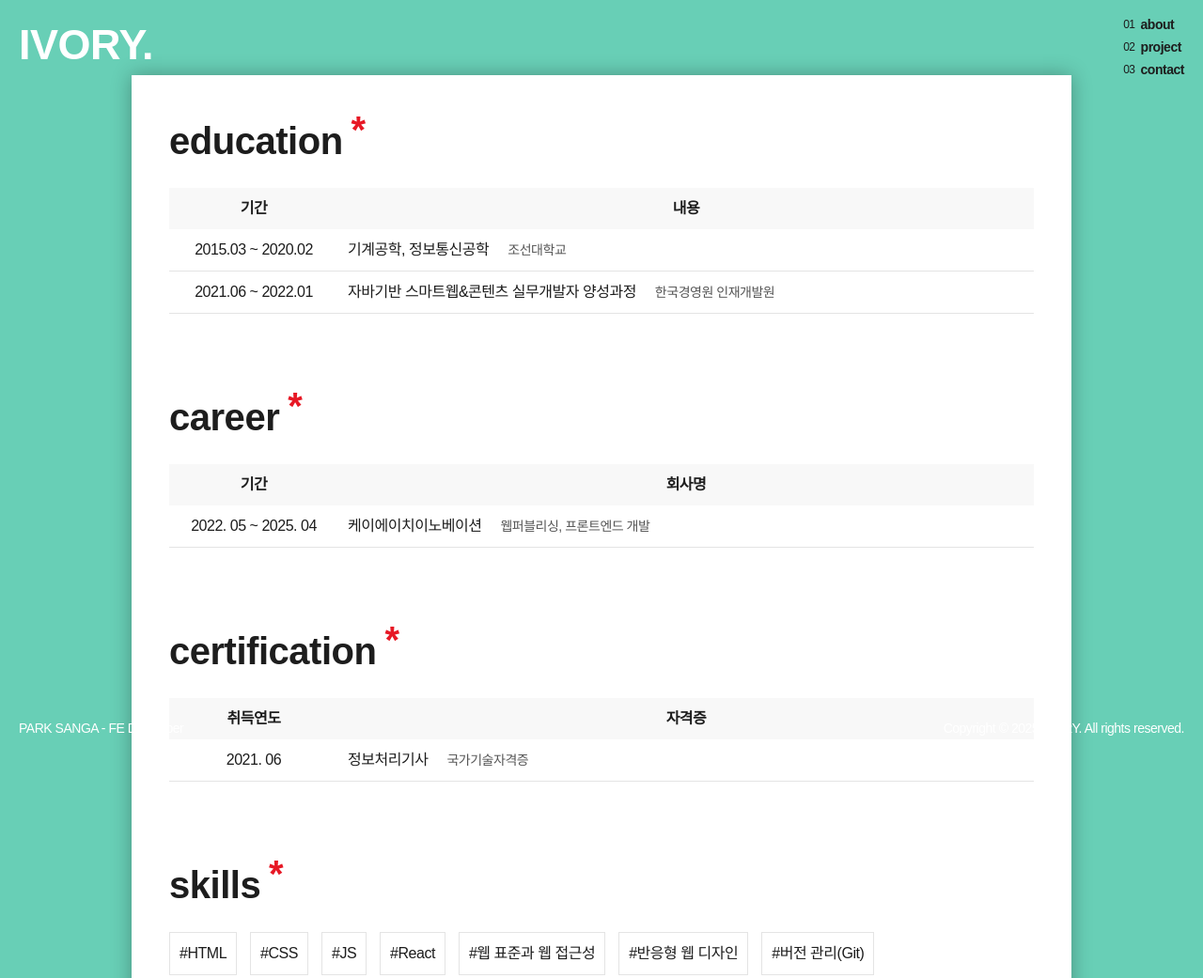
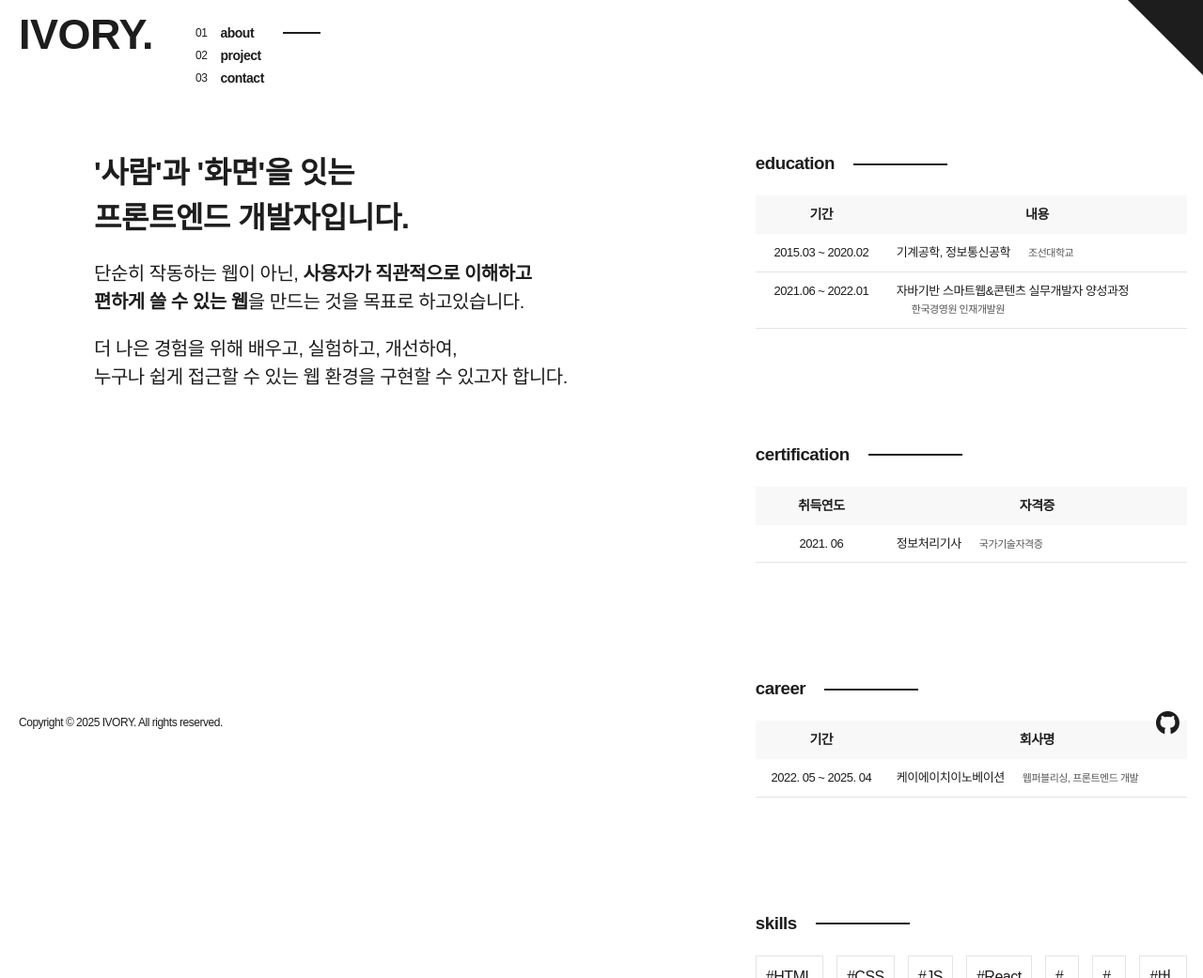
Before and after one commit to garlatonic/FE7-LECT1, a plain HTML site: page pages/about.html in a window 1280 px wide. Shown: the top 1041 px of the page at 94% size. Drawn offline with Linux system fonts and the light colour scheme; a web font is replaced by a local one.

Commit message:
홈, 어바웃페이지, 이외 페이지

```diff
--- a/assets/css/style.css
+++ b/assets/css/style.css
@@ -1,47 +1,88 @@
 /* header */
-.header { position: fixed; top: 0; left: 0; width: 100%; z-index: 10; }
-.header .inner { display: flex; justify-content: space-between; align-items: center; padding: var(--px-14) var(--px-20); }
-.header .inner .logo a { font: 900 var(--px-45) "Genos", sans-serif; color: var(--color-gray-0); line-height: 1; }
-.header .inner .logo a:hover { color: transparent; -webkit-text-stroke: 1px var(--color-gray-0); text-stroke: 1px var(--color-gray-0); }
-.header .inner .gnb ol { counter-reset: index; }
-.header .inner .gnb ol li { display: flex; gap: var(--px-6); align-items: center; counter-increment: index; }
-.header .inner .gnb ol li::before { content: counter(index, decimal-leading-zero); font-size: var(--px-12); line-height: 200%; }
-.header .inner .gnb ol li a { display: block; font-size: var(--px-14); font-weight: 600; transition: .2s; }
-.header .inner .gnb ol li a:hover { transform: rotateY(30deg); transform-origin: left; }
+header { position: fixed; top: 0; left: 0; width: 100%; z-index: 10; }
+header::before { content: ""; position: absolute; top: 0; right: 0; width: 0; height: 0; border: 40px solid transparent; }
+header .inner { display: flex; gap: 45px; position: relative; margin: var(--px-14) var(--px-20); }
+header .inner .logo a { display: block; font: 900 var(--px-45) "Genos", sans-serif; line-height: 1; }
+header .inner .logo a:hover { color: transparent !important; }
+header .inner .gnb ol { margin-top: 9px; counter-reset: index; }
+header .inner .gnb ol li { display: flex; gap: var(--px-14); align-items: center; position: relative; counter-increment: index; }
+header .inner .gnb ol li.on::after { content: "표시선"; position: absolute; left: calc(100% + 20px); width: 40px; height: 2px; background: var(--color-gray-90); font-size: 0; }
+header .inner .gnb ol li::before { content: counter(index, decimal-leading-zero); font-size: var(--px-12); line-height: 200%; }
+header .inner .gnb ol li a { display: block; font-size: var(--px-14); font-weight: 600; transition: .2s; }
+header .inner .gnb ol li a:hover { transform: rotateY(30deg); transform-origin: left; }
+
+/* footer */
+footer { position: fixed; bottom: 0; left: 0; width: 100%; z-index: 10; }
+footer .inner { display: flex; justify-content: space-between; align-items: center; padding: var(--px-14) var(--px-20); font-size: var(--px-12); }
+footer .inner .link { display: block; width: 35px; font-size: 0; aspect-ratio: 49 / 48; }
+footer .inner .link::before { content: "깃허브 아이콘"; display: block; width: 25px; margin: 5px; background: transparent no-repeat 50% / 25px auto; aspect-ratio: 49 / 48; transition: .5s cubic-bezier(0.075, 0.82, 0.165, 1); }
+footer .inner .link::after { position: absolute; top: 0; }
+
+/* main */
+.main-page header::before { border-top-color: var(--color-gray-0); border-right-color: var(--color-gray-0);}
+.main-page header .inner .logo a { color: var(--color-gray-0); }
+.main-page header .inner .logo a:hover { -webkit-text-stroke: 1px var(--color-gray-0); text-stroke: 1px var(--color-gray-0); }
+.main-page header .inner .gnb ol li::before { color: var(--color-gray-0); }
+.main-page header .inner .gnb ol li a { color: var(--color-gray-0); }
+.main-page footer .inner { color: var(--color-gray-0);}
+.main-page footer .inner .link::before { background-image: url("../images/github-mark-white-off.png"); }
+.main-page footer .inner .link:hover::before { background-image: url("../images/github-mark-white-on.png"); }
+.main-page footer .inner .link::after { background-image: url("../images/github-mark-black-off.png"); }
+.main-page footer .inner .link:hover::after { background-image: url("../images/github-mark-black-on.png"); }
+
+/* sub */
+.sub-page { background: var(--color-gray-0); }
+.sub-page header::before { border-top-color: var(--color-gray-90); border-right-color: var(--color-gray-90); }
+.sub-page header .inner .logo a { color: var(--color-gray-90); }
+.sub-page header .inner .logo a:hover { color: transparent; -webkit-text-stroke: 2px var(--color-gray-90); text-stroke: 2px var(--color-gray-90); }
+.sub-page header .inner .gnb ol li::before { color: var(--color-gray-90); }
+.sub-page header .inner .gnb ol li a { color: var(--color-gray-90); }
+.sub-page footer .inner { color: var(--color-gray-90);}
+.sub-page footer .inner .link::before { background-image: url("../images/github-mark-black-off.png"); }
+.sub-page footer .inner .link:hover::before { background-image: url("../images/github-mark-black-on.png"); }
+.sub-page main .inner { margin: 160px 50px; }
 
 
-/* footer */
-.footer { position: fixed; bottom: 0; left: 0; width: 100%; z-index: 10; }
-.footer .inner { display: flex; justify-content: space-between; align-items: center; padding: var(--px-14) var(--px-20); font-size: var(--px-14); color: var(--color-gray-0); }
-.footer .inner h2 { font: var(--px-14) 400; }
+/* section */
+#profile { display: flex; justify-content: center; align-items: center; width: 100dvw; min-height: 100dvh; }
+#profile .inner { min-width: 1000px; margin: var(--px-80) 250px; padding: var(--px-40); background: var(--color-gray-0); box-shadow: 0 0 20px rgba(0,0,0,0.3); }
+#profile .inner h2 { margin-bottom: var(--px-40); font-size: var(--px-40); }
 
-/* section */
-section { display: flex; justify-content: center; align-items: center; width: 100dvw; min-height: 100dvh; }
-section .inner { min-width: 1000px; margin: var(--px-80) 250px; padding: var(--px-40); background: var(--color-gray-0); box-shadow: 0 0 20px rgba(0,0,0,0.3); }
-section .inner h2 { margin-bottom: var(--px-40); font-size: var(--px-40); }
-section .inner table { width: 100%; }
-section .inner table caption { display: none; visibility: hidden; }
-section .inner table thead th { padding: var(--px-10); background-color: var(--color-gray-5); font-weight: 600; }
-section .inner table tbody td { padding: var(--px-10); border-bottom: 1px solid var(--color-gray-20); font-weight: 500; }
-section .inner table tbody td:first-child { text-align: center; }
-section .inner table td span { display: inline-block; margin-left: var(--px-16); font-size: var(--px-14); color: var(--color-gray-70); }
-
-/* index.html */
+/* index */
 section .main-article .profile { display: flex; justify-content: space-between; align-items: center; gap: var(--px-30); }
 section .main-article .profile-image { width: 40%; max-width: 440px; }
 section .main-article .profile-image figure img { width: 100%; vertical-align: top; }
 section .main-article .profile-info { font-size: var(--px-16);}
-section .main-article .profile-info h3 { font-size: var(--px-32); }
+section .main-article .profile-info h3 { font-size: var(--px-32); font-weight: 900; }
 section .main-article .profile-info h3 span { display: block; }
 section .main-article .profile-info p { margin: var(--px-10) 0 var(--px-40); color: var(--color-gray-80); }
 section .main-article .profile-info ul { padding: var(--px-20) 0; border: 1px solid var(--color-gray-20); border-width: 1px 0; }
 section .main-article .profile-info ul li strong { display: inline-block; min-width: 80px; max-width: 30%; margin-right: var(--px-14); font-weight: 600; color: var(--color-gray-90); }
 
-/* about.html */
-section .sub-article ~ .sub-article { margin-top: var(--px-80); }
-section .sub-article h2 { margin-bottom: var(--px-20); }
-section .sub-article h2 span { position: relative; }
-section .sub-article h2 span::after { content: "*"; position: absolute; top: calc(var(--px-20) * -1); right: calc(var(--px-24) * -1); font-size: var(--px-40); color: var(--color-point); }
-section .sub-article ol { display: flex; gap: var(--px-14); }
-section .sub-article ol li { padding: var(--px-10); border: 1px solid var(--color-gray-20); }
-section .sub-article ol li::before { content: "#"; }
+/* about */
+#about .inner { display: flex; gap: 200px; }
+#about .main-article { min-width: max-content; }
+#about .main-article > div { position: sticky; top: 160px;}
+#about .main-article h2 { font-size: 32px; font-weight: 900; }
+#about .main-article p { margin-top: 20px; font-size: 20px; font-weight: 500; }
+
+#about .sub-article { flex: 1; }
+#about .sub-article h3 { margin-bottom: var(--px-20); }
+#about .sub-article h3 span { position: relative; }
+#about .sub-article h3 span::after { content: "꾸밈줄"; position: absolute; top: 50%; left: calc(100% + 20px); width: 100px; height: 2px; background: var(--color-gray-90); font-size: 0; }
+#about .sub-article table { width: 100%; margin: 20px 0 120px;}
+#about .sub-article table caption { display: none; visibility: hidden; }
+#about .sub-article table thead th { padding: var(--px-10); background-color: var(--color-gray-5); font-size: 14px; font-weight: 600; }
+#about .sub-article table tbody td { padding: var(--px-10); border-bottom: 1px solid var(--color-gray-20); font-size: 13px; font-weight: 500; }
+#about .sub-article table tbody td:first-child { text-align: center; }
+#about .sub-article table td span { display: inline-block; margin-left: var(--px-16); font-size: var(--px-11); color: var(--color-gray-70); }
+#about .sub-article ol { display: flex; gap: var(--px-14); }
+#about .sub-article ol li { padding: var(--px-10); border: 1px solid var(--color-gray-20); }
+#about .sub-article ol li::before { content: "#"; }
+
+/* contact */
+section#contact .inner { display: flex; }
+section#contact .section-title { margin-bottom: var(--px-20); }
+section#contact .section-title h2 { margin: 0; }
+section#contact .section-title h2 span { position: relative; }
+section#contact .section-title h2 span::after { content: "*"; position: absolute; top: calc(var(--px-20) * -1); right: calc(var(--px-24) * -1); font-size: var(--px-40); color: var(--color-point); }
--- a/pages/about.html
+++ b/pages/about.html
@@ -10,14 +10,14 @@
         <!-- Custom CSS -->
         <link rel="stylesheet" href="../assets/css/intro.css" />
     </head>
-    <body>
+    <body class="sub-page">
         <div class="layout">
             <header class="header">
                 <div class="inner">
                     <h1 class="logo"><a href="../index.html">IVORY.</a></h1>
                     <nav class="gnb">
                         <ol>
-                            <li><a href="../pages/about.html">about</a></li>
+                            <li class="on"><a href="../pages/about.html">about</a></li>
                             <li><a href="../pages/project.html">project</a></li>
                             <li><a href="../pages/contact.html">contact</a></li>
                         </ol>
@@ -28,12 +28,24 @@
                 <div class="inner">
                     <section id="about">
                         <div class="inner">
+                            <article class="main-article">
+                                <div class="txt">
+                                    <h2>'사람'과 '화면'을 잇는<br />프론트엔드 개발자입니다.</h2>
+                                    <p>
+                                        단순히 작동하는 웹이 아닌, <b>사용자가 직관적으로 이해하고<br />편하게 쓸 수 있는 웹</b>을 만드는 것을 목표로 하고있습니다.
+                                    </p>
+                                    <p>
+                                        더 나은 경험을 위해 배우고, 실험하고, 개선하여,<br />
+                                        누구나 쉽게 접근할 수 있는 웹 환경을 구현할 수 있고자 합니다.
+                                    </p>
+                                </div>
+                            </article>
                             <article class="sub-article">
-                                <h2><span>education</span></h2>
+                                <h3><span>education</span></h3>
                                 <table>
                                     <caption>학력</caption>
                                     <colgroup>
-                                        <col style="width: 180px" />
+                                        <col style="width: 140px" />
                                         <col style="width: auto" />
                                     </colgroup>
                                     <thead>
@@ -59,13 +71,34 @@
                                         </tr>
                                     </tbody>
                                 </table>
-                            </article>
-                            <article class="sub-article">
-                                <h2><span>career</span></h2>
+                                <h3><span>certification</span></h3>
+                                <table>
+                                    <caption>자격증</caption>
+                                    <colgroup>
+                                        <col style="width: 140px" />
+                                        <col style="width: auto" />
+                                    </colgroup>
+                                    <thead>
+                                        <tr>
+                                            <th>취득연도</th>
+                                            <th>자격증</th>
+                                        </tr>
+                                    </thead>
+                                    <tbody>
+                                        <tr>
+                                            <td>2021. 06</td>
+                                            <td>
+                                                정보처리기사
+                                                <span>국가기술자격증</span>
+                                            </td>
+                                        </tr>
+                                    </tbody>
+                                </table>
+                                <h3><span>career</span></h3>
                                 <table>
                                     <caption>경력</caption>
                                     <colgroup>
-                                        <col style="width: 180px" />
+                                        <col style="width: 140px" />
                                         <col style="width: auto" />
                                     </colgroup>
                                     <thead>
@@ -84,34 +117,7 @@
                                         </tr>
                                     </tbody>
                                 </table>
-                            </article>
-                            <article class="sub-article">
-                                <h2><span>certification</span></h2>
-                                <table>
-                                    <caption>경력</caption>
-                                    <colgroup>
-                                        <col style="width: 180px" />
-                                        <col style="width: auto" />
-                                    </colgroup>
-                                    <thead>
-                                        <tr>
-                                            <th>취득연도</th>
-                                            <th>자격증</th>
-                                        </tr>
-                                    </thead>
-                                    <tbody>
-                                        <tr>
-                                            <td>2021. 06</td>
-                                            <td>
-                                                정보처리기사
-                                                <span>국가기술자격증</span>
-                                            </td>
-                                        </tr>
-                                    </tbody>
-                                </table>
-                            </article>
-                            <article class="sub-article">
-                                <h2><span>skills</span></h2>
+                                <h3><span>skills</span></h3>
                                 <ol>
                                     <li>HTML</li>
                                     <li>CSS</li>
@@ -128,10 +134,8 @@
             </main>
             <footer class="footer">
                 <div class="inner">
-                    <h2>PARK SANGA - FE Developer</h2>
-                    <p class="copyright">
-                        Copyright &copy; 2025 IVORY. All rights reserved.
-                    </p>
+                    <p class="copyright">Copyright &copy; 2025 IVORY. All rights reserved.</p>
+                    <a href="https://github.com/garlatonic" class="link" target="_blank" rel="noopener">github link</a>
                 </div>
             </footer>
         </div>
```
Also changed, not shown: index.html (+4 -6 lines), pages/contact.html (+69 -0 lines), pages/project.html (+5 -6 lines), assets/images/github-mark-black-off.png (added), assets/images/github-mark-black-on.png (added), assets/images/github-mark-white-off.png (added), assets/images/github-mark-white-on.png (added).
